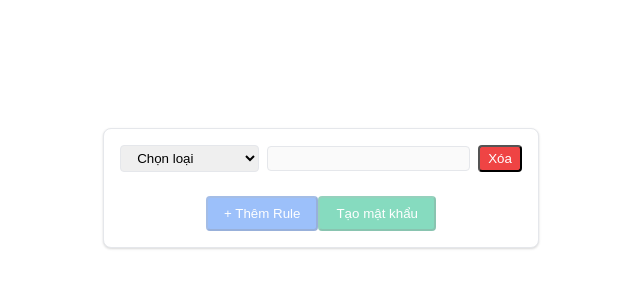
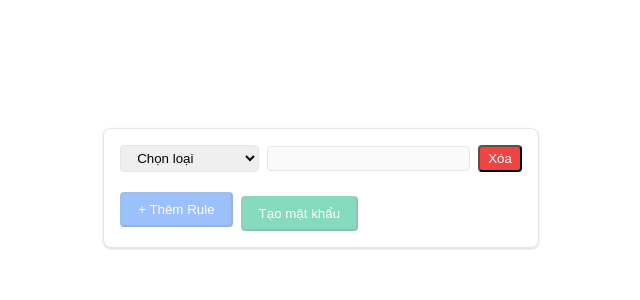
Before and after one commit to ruminahugo/CPP, a Next.js app: page / in a window 1280 px wide. Shown: the top 300 px of the page, without its empty margins (319-959 px from the left). Built offline with nearby package versions, Linux system fonts and the light colour scheme.

Commit message:
Fix lỗi commit trong Codespaces

```diff
--- a/components/rule.js
+++ b/components/rule.js
@@ -124,9 +124,10 @@ const RuleBuilder = () => {
               Xóa
             </button>
           </div>
-          {errors[rule.id] && <div className="flex"><span></span><span className="text-red-500 text-sm">{errors[rule.id]}</span></div>}
+          {errors[rule.id] && <div className="flex items-center gap-2"><span className="w-9-3-rem"></span><span className="text-red-500 text-sm">{errors[rule.id]}</span></div>}
         </div>
       ))}
+      <div className="flex items-center gap-2">
         <button
           className="mt-2 px-4 py-2 bg-blue-500 text-white rounded disabled:opacity-50"
           onClick={addRule}
@@ -141,6 +142,7 @@ const RuleBuilder = () => {
         >
           Tạo mật khẩu
         </button>
+      </div>
       {pwd && (
         <div>
           <p>Mật khẩu: {pwd}<button onClick={handleCopy}>Copy</button>
--- a/public/styles/global.css
+++ b/public/styles/global.css
@@ -4,6 +4,9 @@
 }
 .m-at{
   margin: auto;
+}
+.w-9-3-rem{
+  width: 9.3rem;
 }
 .p-4 {
     padding: 1rem;
```
Lines whose indentation alone changed are shown as unchanged.
